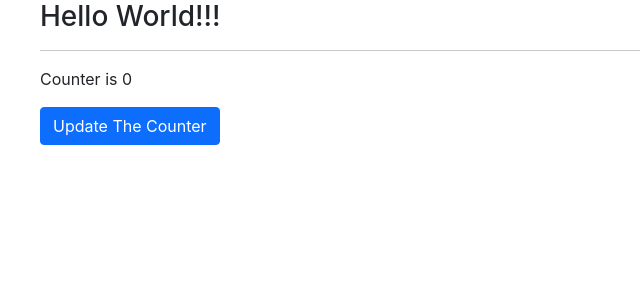
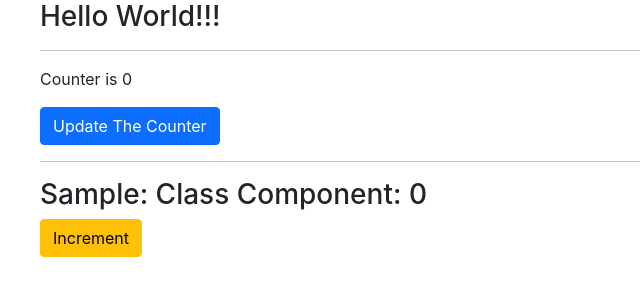
Before and after one commit to anupbaranwal/react-palyground, a React (Create React App) app: page / in a window 1280 px wide. Shown: the top 300 px of the page, without its empty margins (0-640 px from the left). Built offline with nearby package versions, Linux system fonts and the light colour scheme.

Commit message:
feat(day-2): class component and state management

```diff
--- a/src/App.js
+++ b/src/App.js
@@ -1,16 +1,11 @@
 import "./App.css";
 import { useState } from "react";
+import ClassComponentExample from "./ClassComponentExample";
 
 const App = (props) => {
   const [counter, setCounter] = useState(0);
 
-  //don't use this approach for thread safety of counter
   const updateTheCounter = () => {
-    setCounter(counter + 1);
-  };
-
-  // follow this approach
-  const updateTheCounter1 = () => {
     setCounter(() => {
       return counter + 1;
     });
@@ -21,9 +16,11 @@ const App = (props) => {
       <h3> Hello World!!!</h3>
       <hr />
       <p>Counter is {counter}</p>
-      <button className="btn btn-primary" onClick={updateTheCounter1}>
+      <button className="btn btn-primary" onClick={updateTheCounter}>
         Update The Counter
       </button>
+      <hr />
+      {counter % 2 === 0 ? <ClassComponentExample /> : null}
     </>
   );
 };
--- /dev/null
+++ b/src/ClassComponentExample.jsx
@@ -0,0 +1,49 @@
+import React from "react";
+
+class ClassComponentExample extends React.Component {
+
+    constructor(props) {
+        super(props);
+        this.state = {
+          index: 0,
+        };
+        this.clickHandler = this.clickHandler.bind(this);
+    }
+
+
+    clickHandler(arg) {
+        this.setState((s, p) => {
+            return {
+                index: s.index + arg,
+            };
+        });
+    }
+
+    componentDidMount() {
+        console.log("component got mount");
+    }
+
+    componentDidUpdate() {
+        console.log("component got updated");
+    }
+
+    componentWillUnmount() {
+        console.log("component got unmounted");
+    }
+
+
+    render() {
+        return (
+            <>
+              <h3>Sample: Class Component: {this.state.index}</h3>
+              <button
+                className="btn btn-warning"
+                onClick={() => this.clickHandler(9)}
+              >
+                Increment
+              </button>
+        </>);
+    }
+}
+
+export default ClassComponentExample;
```
